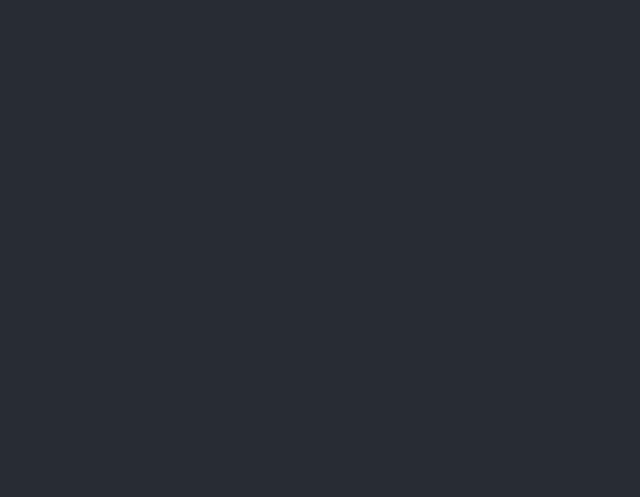
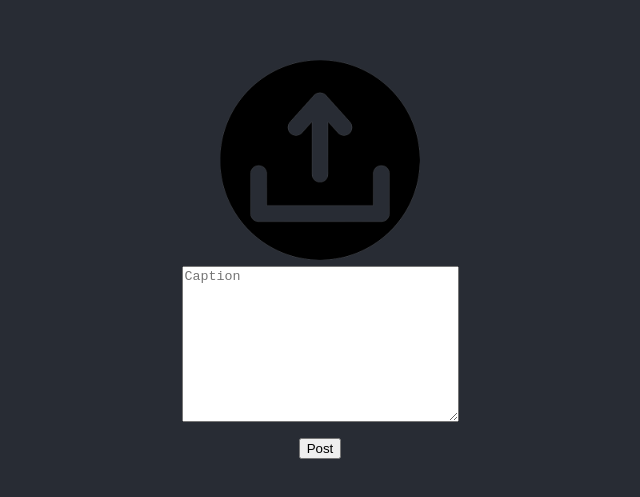
Before and after one commit to dbueno3/GameSnap-CSE370, a React (Create React App) app: page /create_post in a window 1280 px wide. Before the commit this address had no page. Shown: the part 141-638 px from the top of the page, without its empty margins (320-960 px from the left). Built offline with nearby package versions, Linux system fonts and the light colour scheme.

Commit message:
created the frontend structure for upload post page #89

```diff
--- a/src/App.jsx
+++ b/src/App.jsx
@@ -6,7 +6,7 @@
 
 import React from "react";
 // import "./App.css";
-import PostForm from "./Component/PostForm.jsx";
+// import PostForm from "./Component/PostForm.jsx";
 import FriendList from "./Component/FriendList.jsx";
 import GroupList from "./Component/GroupList.jsx";
 import LoginForm from "./Component/LoginForm.jsx";
@@ -17,7 +17,7 @@ import Modal from "./Component/Modal.jsx";
 import Promise from "./Component/Promise.jsx";
 
 //Landing
-import Landing from "./views/Landing.jsx";
+import Landing from "./views/desktop/Landing.jsx";
 
 //About Me
 import Shad from "./views/about_me/shad/Shad.jsx";
@@ -25,10 +25,13 @@ import Ze from "./views/about_me/Ze/ze.jsx";
 import Daniel from "./views/about_me/Daniel/daniel.jsx";
 
 //User
-import SignUp from "./views/SignUp.jsx";
-import Login from "./views/Login.jsx";
-import EditProfile from "./views/EditProfile.jsx";
-import UserProfile from "./views/UserProfile.jsx";
+import SignUp from "./views/desktop/SignUp.jsx";
+import Login from "./views/desktop/Login.jsx";
+import EditProfile from "./views/desktop/EditProfile.jsx";
+import UserProfile from "./views/desktop/UserProfile.jsx";
+
+import UserPosts from "./views/desktop/UserPosts.jsx";
+import CreatePost from "./views/desktop/CreatePost.jsx";
 
 import { BrowserRouter as Router, Route, Routes } from "react-router-dom";
 
@@ -119,7 +122,7 @@ class App extends React.Component {
                 <Route path="/settings" element={<Settings login={this.login} />} />
                 <Route path="/friends" element={<Friends login={this.login} />} />
                 <Route path="/groups" element={<Groups login={this.login} />} />
-                <Route
+                {/* <Route
                   path="/posts"
                   element={
                     <Posts
@@ -128,14 +131,19 @@ class App extends React.Component {
                       apprefresh={this.state.refreshPosts}
                     />
                   }
-                />
+                /> */}
                 <Route path="/promise" element={<Promise />} />
                 <Route path="/" element={<Landing />} />
 
+                {/* {Users Profile} */}
                 <Route path="/signup" element={<SignUp />} />
                 <Route path="/login" element={<Login />} />
                 <Route path="/edit_profile" element={<EditProfile />} />
                 <Route path="/profile" element={<UserProfile />} />
+
+                {/* {Contents} */}
+                <Route path="/create_post" element={<CreatePost />} />
+                <Route path="/posts" element={<UserPosts />} />
 
                 {/* About Me Pages */}
                 <Route path="/about/dev/Shad" element={<Shad />} />
@@ -212,31 +220,31 @@ const Groups = (props) => {
   );
 };
 
-const Posts = (props) => {
-  console.log("RENDERING POSTS");
-  console.log(typeof props.doRefreshPosts);
+// const Posts = (props) => {
+//   console.log("RENDERING POSTS");
+//   console.log(typeof props.doRefreshPosts);
 
-  console.log("TEST COMPLETE");
+//   console.log("TEST COMPLETE");
 
-  // if the user is not logged in, show the login form.  Otherwise, show the post form
-  if (!sessionStorage.getItem("token")) {
-    console.log("LOGGED OUT");
-    return (
-      <div>
-        <p>CSE 370 Social Media Test Harness</p>
-        <LoginForm login={props.login} />
-      </div>
-    );
-  } else {
-    console.log("LOGGED IN");
-    return (
-      <div>
-        <p>CSE 370 Social Media Test Harness</p>
-        <PostForm refresh={props.apprefresh} />
-      </div>
-    );
-  }
-};
+//   // if the user is not logged in, show the login form.  Otherwise, show the post form
+//   if (!sessionStorage.getItem("token")) {
+//     console.log("LOGGED OUT");
+//     return (
+//       <div>
+//         <p>CSE 370 Social Media Test Harness</p>
+//         <LoginForm login={props.login} />
+//       </div>
+//     );
+//   } else {
+//     console.log("LOGGED IN");
+//     return (
+//       <div>
+//         <p>CSE 370 Social Media Test Harness</p>
+//         <PostForm refresh={props.apprefresh} />
+//       </div>
+//     );
+//   }
+// };
 
 // export the app for use in index.js
 export default App;
--- /dev/null
+++ b/src/views/desktop/CreatePost.jsx
@@ -0,0 +1,25 @@
+import Upload from "../../assets/upload.png";
+
+import "../style.css";
+
+const CreatePost = () => {
+  return (
+    <div id="createPostMain">
+      <img
+        src={Upload}
+        alt="blank upload"
+        className="uploadLogo"
+        onClick={(e) => {
+          document.getElementById("postImageUpload").click();
+        }}
+      />
+      <input type="file" style={{ display: "none" }} id="postImageUpload" />
+      <br />
+      <textarea cols="32" rows="10" placeholder="Caption" />
+      <br />
+      <button>Post</button>
+    </div>
+  );
+};
+
+export default CreatePost;
--- a/src/views/desktop/EditProfile.jsx
+++ b/src/views/desktop/EditProfile.jsx
@@ -1,5 +1,5 @@
 //Blank profile
-import BProfile from "../assets/blank_profile.png";
+import BProfile from "../../assets/blank_profile.png";
 
 import { useEffect, useState } from "react";
 
--- a/src/views/desktop/Landing.jsx
+++ b/src/views/desktop/Landing.jsx
@@ -1,4 +1,4 @@
-import "./styles/landing.css";
+import "../styles/landing.css";
 
 //Router
 import { useNavigate } from "react-router-dom";
--- /dev/null
+++ b/src/views/desktop/UserPosts.jsx
@@ -0,0 +1,5 @@
+const UserPosts = () => {
+  return <h1>User's Post</h1>;
+};
+
+export default UserPosts;
--- a/src/views/desktop/UserProfile.jsx
+++ b/src/views/desktop/UserProfile.jsx
@@ -1,13 +1,10 @@
 //Blank profile
-import BProfile from "../assets/blank_profile.png";
+import BProfile from "../../assets/blank_profile.png";
 
 import { useEffect, useState } from "react";
 
 //Router
 import { useNavigate } from "react-router-dom";
-
-//CSS
-import "./style.css";
 
 const UserProfile = () => {
   const [fname, setFname] = useState("");
--- a/src/views/style.css
+++ b/src/views/style.css
@@ -3,3 +3,15 @@
     height: 25vh;
     border-radius: 100%;
 }
+
+/* Upload post */
+#createPostMain{
+    text-align: center;
+}
+
+.uploadLogo{
+    height: 200px;
+    width: 200px;
+    text-align: center;
+    cursor: pointer;
+}
```
Also changed, not shown: src/assets/upload.png (added).
